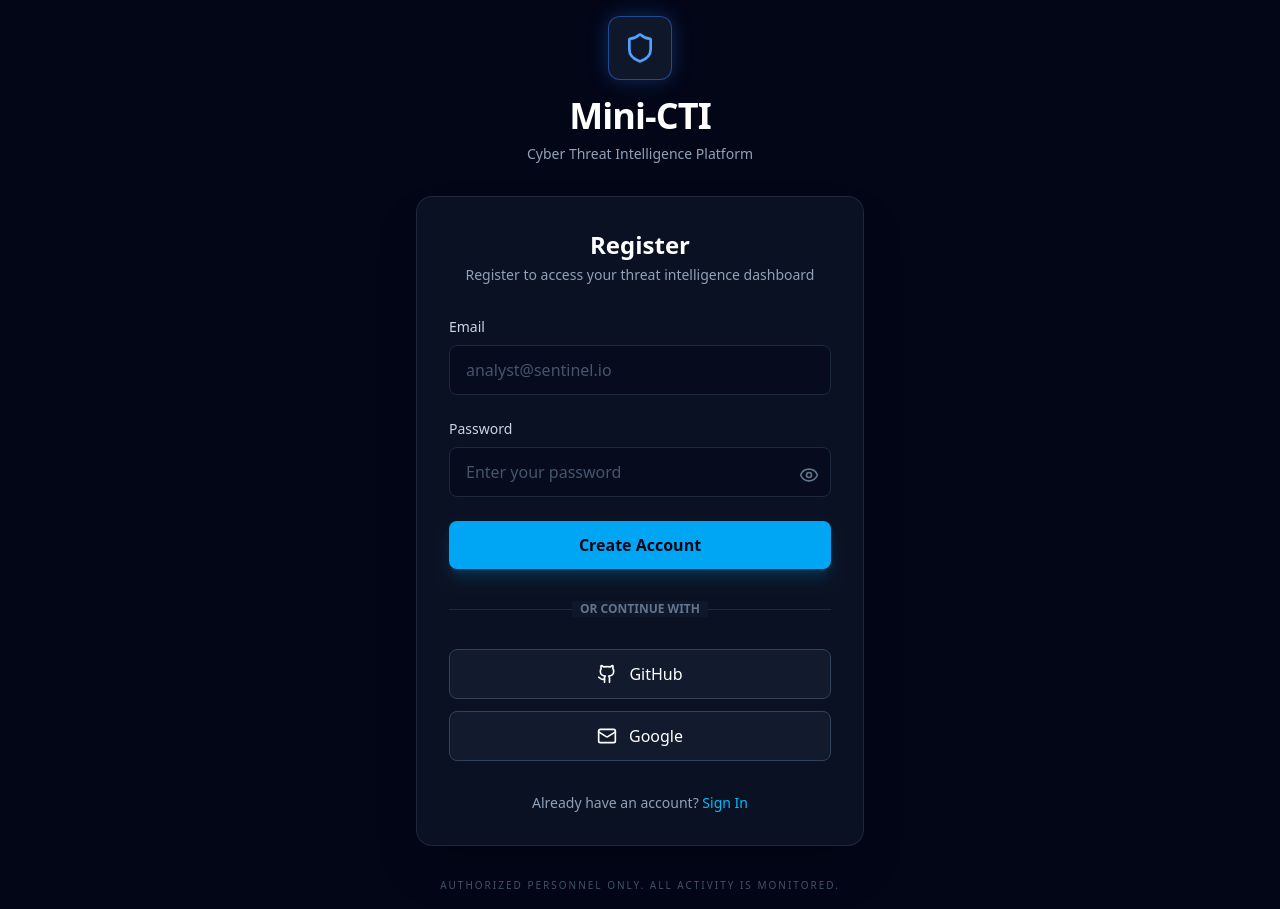
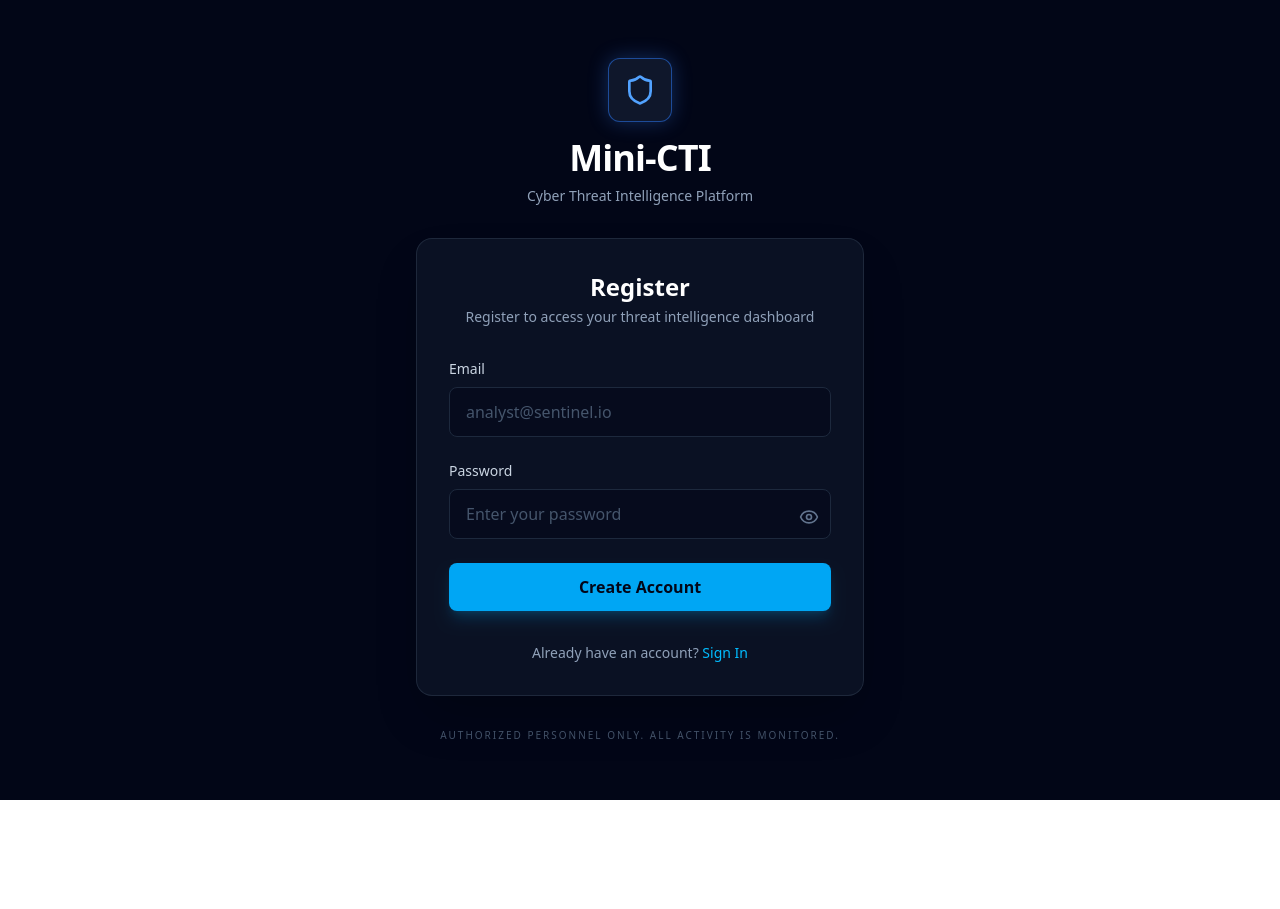
Before and after one commit to SpirosKos/Mini-CTI, a React (Vite) app in the folder frontend/: page /register in a window 1280 px wide. After the commit the page ends 800 px from the top, so only its background shows below. Built offline with nearby package versions, Linux system fonts and the light colour scheme.

Commit message:
chore: remove unused options

```diff
--- a/frontend/src/components/RegisterForm.tsx
+++ b/frontend/src/components/RegisterForm.tsx
@@ -83,20 +83,6 @@ export default function RegisterForm({
           </button>
         </form>
 
-        <div className="relative my-8">
-          <div className="absolute inset-0 flex items-center"><div className="w-full border-t border-slate-800"></div></div>
-          <div className="relative flex justify-center text-xs uppercase"><span className="bg-[#0f172a] px-2 text-slate-500 font-bold">Or continue with</span></div>
-        </div>
-
-        <div className="space-y-3">
-          <button className="flex items-center justify-center gap-3 w-full bg-slate-800/40 hover:bg-slate-800 border border-slate-700 text-white py-3 rounded-lg transition-all">
-            <Github size={20} /> GitHub
-          </button>
-          <button className="flex items-center justify-center gap-3 w-full bg-slate-800/40 hover:bg-slate-800 border border-slate-700 text-white py-3 rounded-lg transition-all">
-            <Mail size={20} /> Google
-          </button>
-        </div>
-
         <p className="text-center text-slate-400 text-sm mt-8">
           Already have an account? <span onClick={onBackToLogin} className="text-sky-400 cursor-pointer hover:underline">Sign In</span>
         </p>
```
